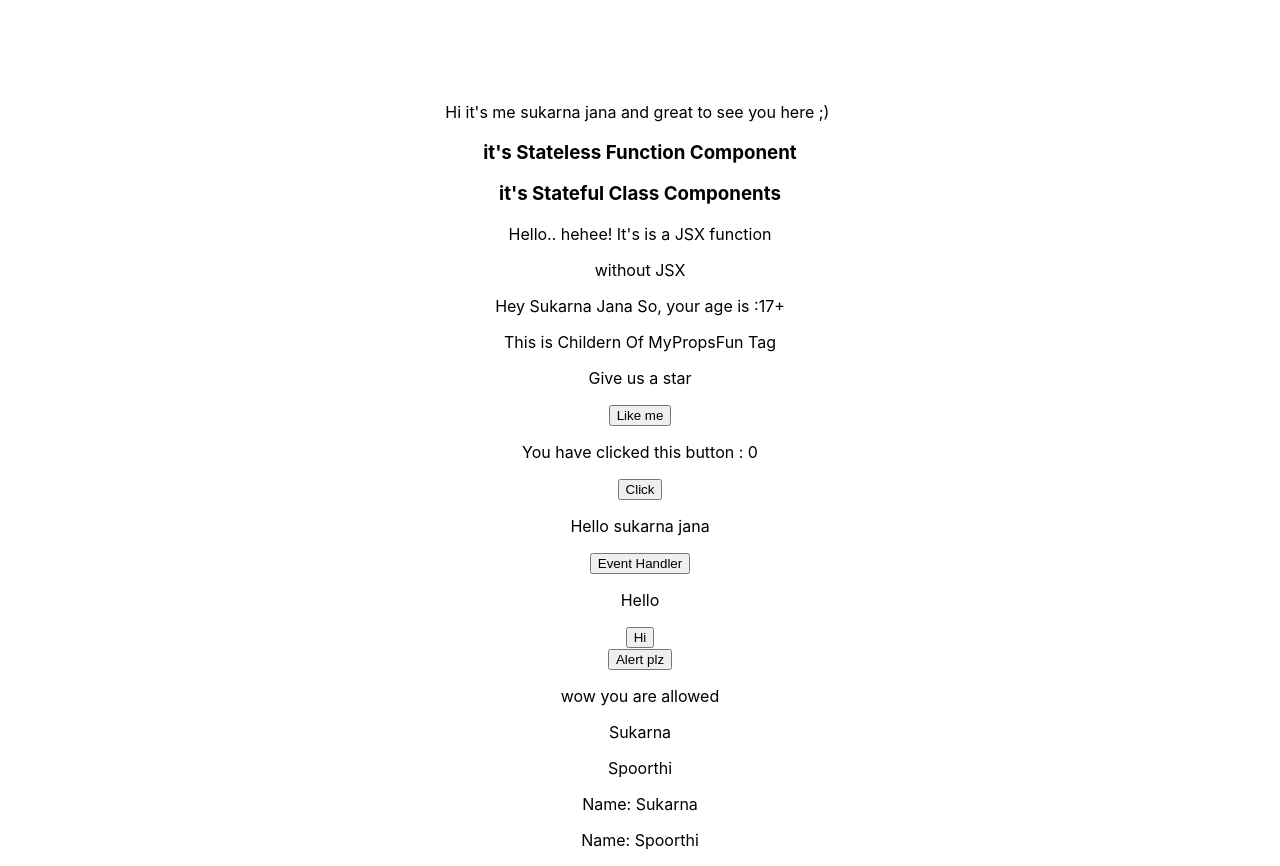
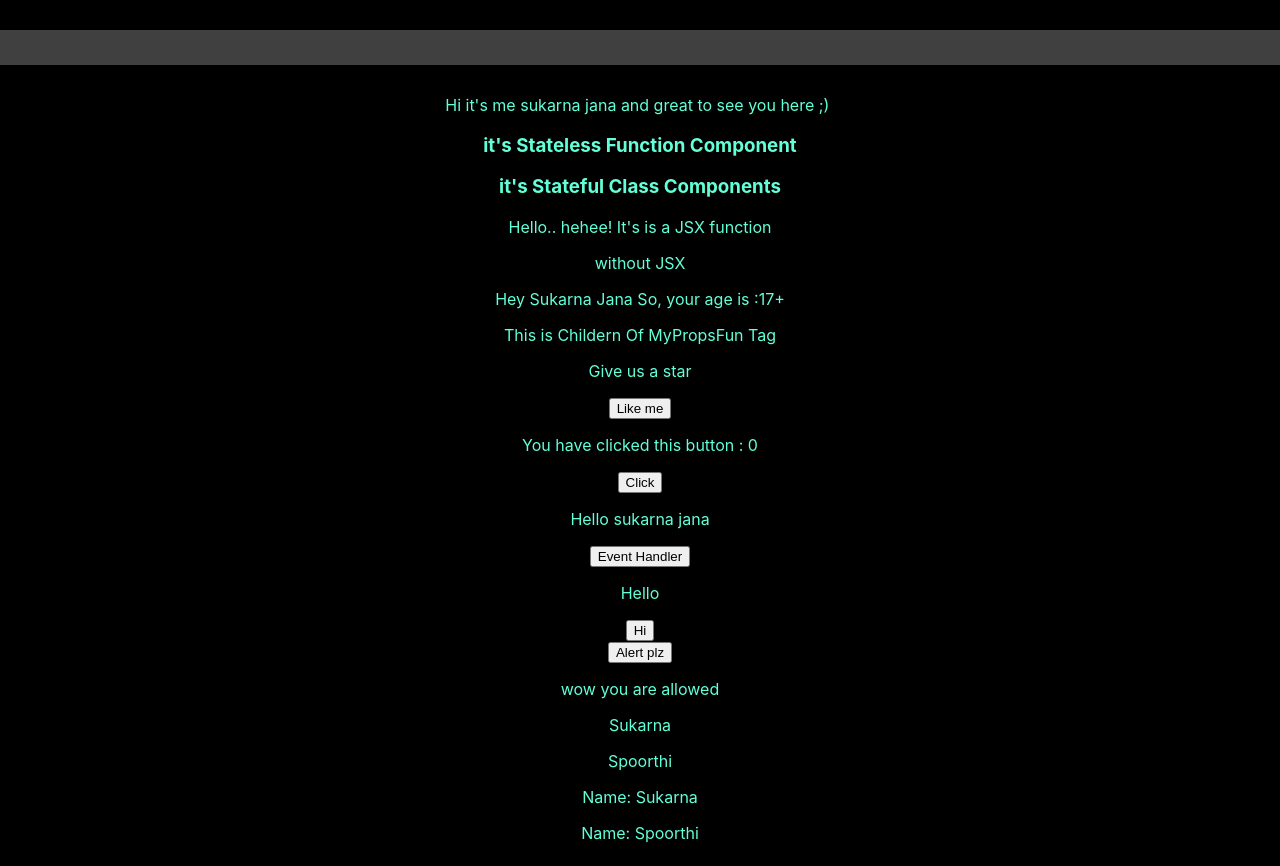
Before and after one commit to Sukarnascience/Full-Stack_JS-React, a React (Create React App) app in the folder demo/: page / in a window 1280 px wide. Built offline with nearby package versions, Linux system fonts and the light colour scheme.

Commit message:
Styling and CSS Basic

```diff
--- a/demo/src/App.css
+++ b/demo/src/App.css
@@ -36,3 +36,8 @@
     transform: rotate(360deg);
   }
 }
+
+body{
+  background: rgb(0, 0, 0);
+  color:rgb(98, 255, 216);
+}
--- a/demo/src/App.js
+++ b/demo/src/App.js
@@ -17,6 +17,7 @@ import Parents from './components/parents';
 import MyCondition from './components/workwithconditon';
 import MyList from './components/workingwithList';
 
+import myStyleModule from './components/myStyle.module.css';
 
 //import React,{Component} from 'react';
 //import {greet} from './components/greet';
@@ -26,10 +27,10 @@ import MyList from './components/workingwithList';
  */
 
 function App() {
-  let data = "Hi it's me sukarna jana and great to see you here ;)"
+  const data = "Hi it's me sukarna jana and great to see you here ;)"
   return (
     <div className="App">
-      <h1><code>
+      <h1 className={myStyleModule.mycss}><code>
         <Typical
           steps={['', 1000, 'Hello Sukarna Jana', 2000]}
           loop={Infinity}
@@ -40,6 +41,7 @@ function App() {
           steps={['',2000, data, 2000]}
           loop={Infinity}
           wrapper="p"
+          className = {myStyleModule.mycssbg}
         />
       <Greet />
       <Welcome />
--- /dev/null
+++ b/demo/src/components/myStyle.module.css
@@ -0,0 +1,9 @@
+.mycss{
+    background: rgb(65, 64, 64);
+    color: rgb(98, 255, 216);
+    font-size: 30px;
+}
+.mycssbg{
+    background: rgb(0, 0, 0);
+    color: rgb(98, 255, 216);
+}
```
Also changed, not shown: 1 other file (tests, documents, lock files or other folders).
